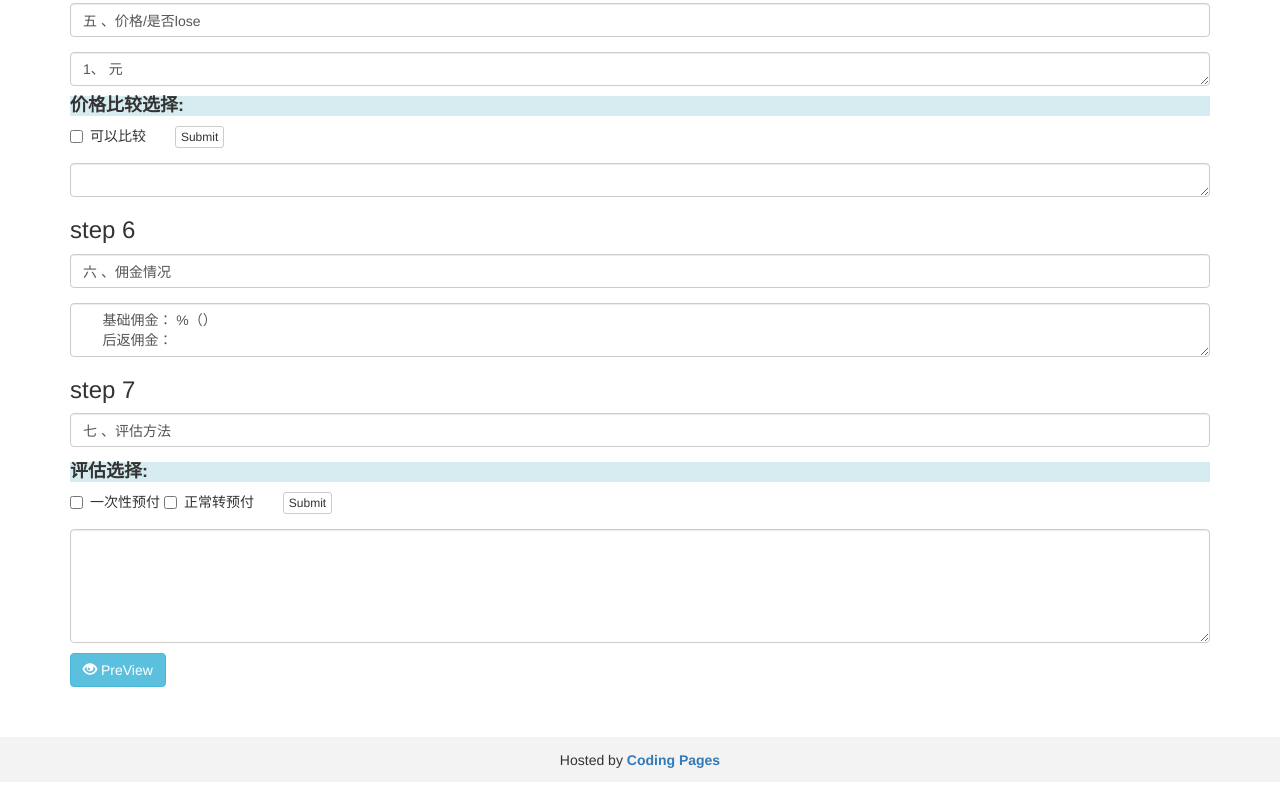
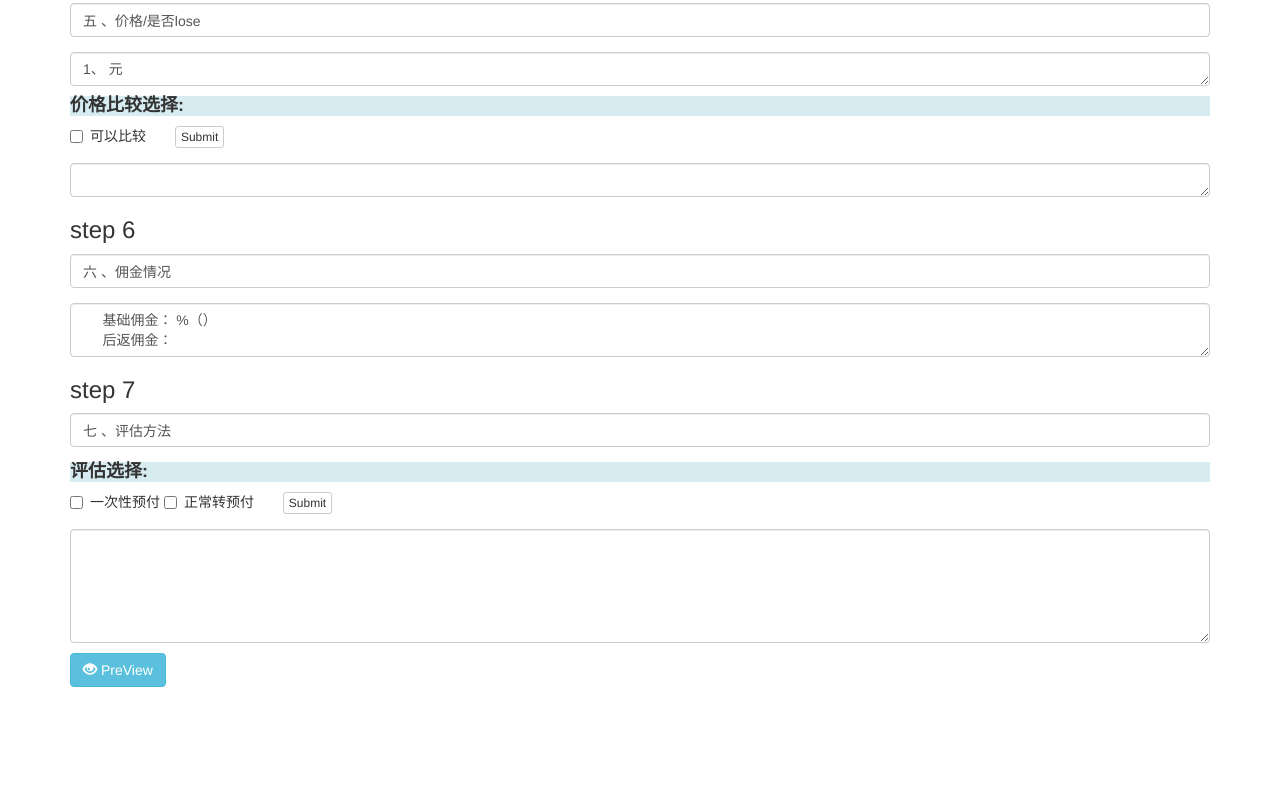
Before and after one commit to cshijiel/mt_prepay, a plain HTML site: page index.html in a window 1280 px wide. Shown: the part 1079-1885 px from the top of the page. After the commit the page ends 1816 px from the top, so only its background shows below. Drawn offline with nearby package versions, Linux system fonts and the light colour scheme.

Commit message:
Update index.html

```diff
--- a/index.html
+++ b/index.html
@@ -168,13 +168,6 @@
     </div>
     <!-- /container -->
 
-	<footer id="footer" class="footer">
-      	<div class="footer-inner">
-  			<p>Hosted by <a href="https://pages.coding.me" style="font-weight: bold">Coding Pages</a></p>
-		</div>
-    </footer>
-
-
     <!-- jQuery文件。务必在bootstrap.min.js 之前引入 -->
     <script src="//cdn.bootcss.com/jquery/1.11.1/jquery.min.js"></script>
     <!-- 最新的 Bootstrap 核心 JavaScript 文件 -->
```
